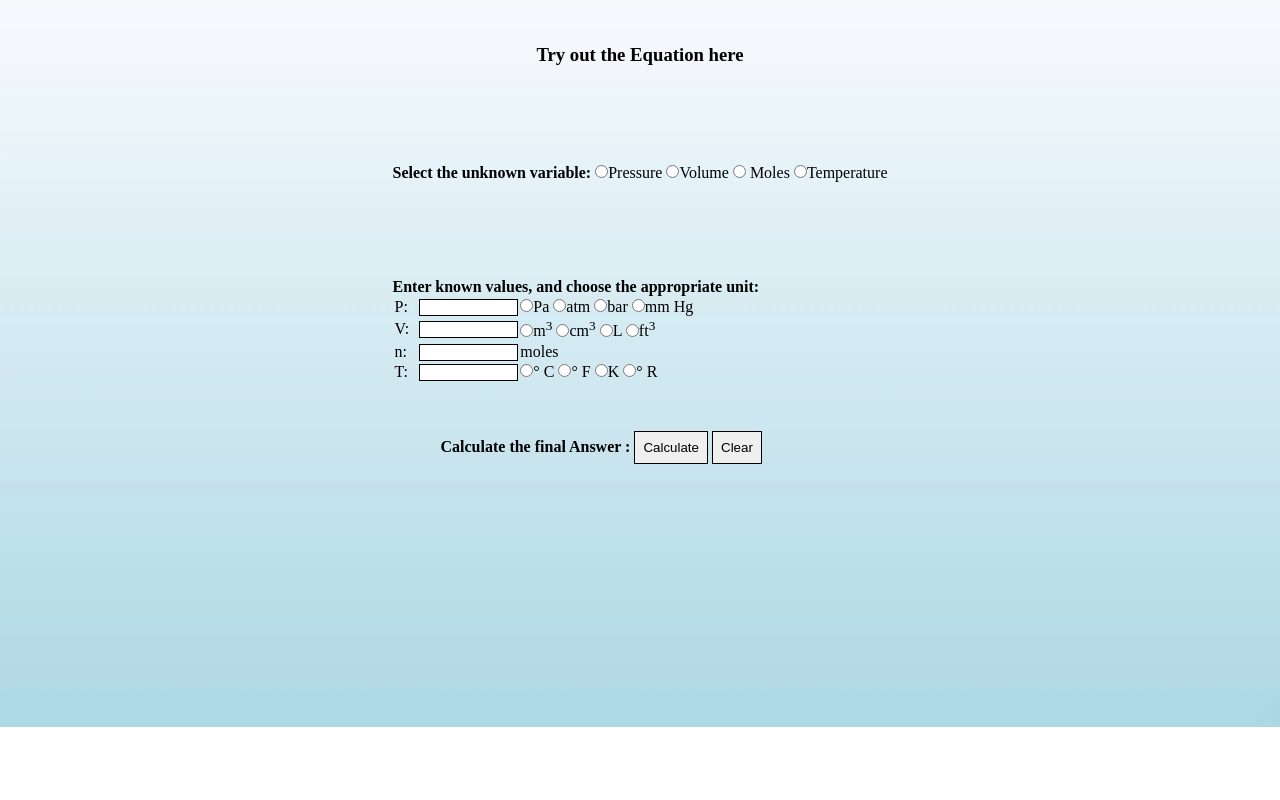
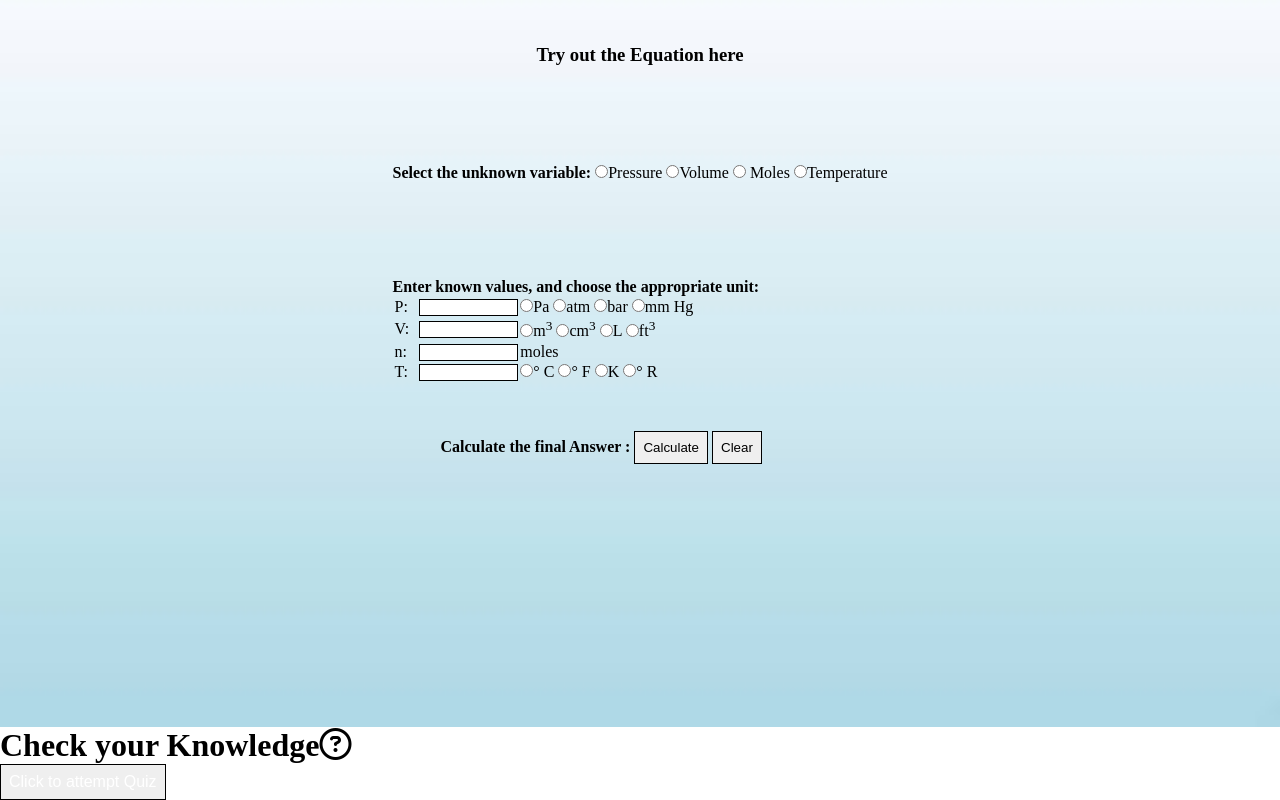
Before and after one commit to vaish0903/Explo-Project-ideal-gases, a plain HTML site: page index.html in a window 1280 px wide. Shown: the part 1673-2473 px from the top of the page. Before the commit the page ends 2400 px from the top, so only its background shows below. Drawn offline with Linux system fonts and the light colour scheme; files whose address does not match are found by name; a web font is replaced by a local one.

Commit message:
Update index.html

```diff
--- a/index.html
+++ b/index.html
@@ -253,8 +253,12 @@
     </table>
  </div>
 
-
+ <div id="link">
+     <h1>Check your Knowledge<span><i class="far fa-question-circle"></i></span></h1>
+     <button id="quiz"><a href="http://aelhkesimmrbg59oahtjsg-on.drv.tw/Quiz/" target="_blank">Click to attempt Quiz</a></button>
+ </div>
 
 <script src="index.js"></script>
+    <script src="https://kit.fontawesome.com/22f6733824.js" crossorigin="anonymous"></script>
 </body>
 </html>
```
